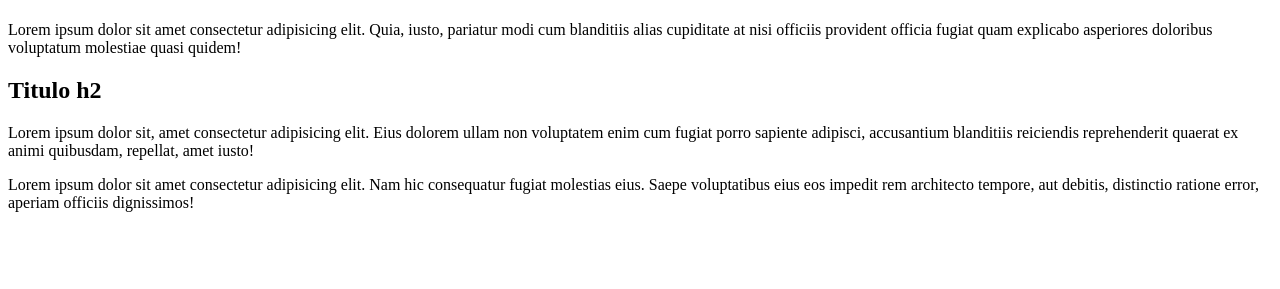
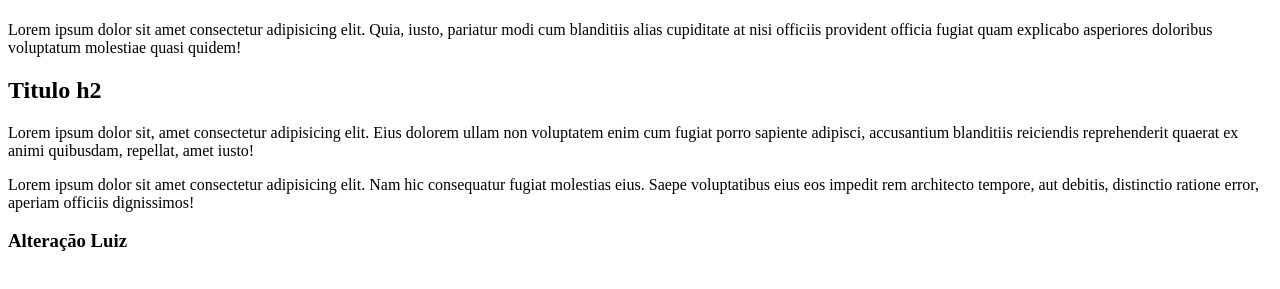
Before and after one commit to douglasadones/git_e_github, a plain HTML site: page index.html in a window 1280 px wide. Shown: the part 59-348 px from the top of the page. Drawn offline with Linux system fonts and the light colour scheme.

Commit message:
minha alteracao

```diff
--- a/index.html
+++ b/index.html
@@ -14,5 +14,7 @@
     <p>Lorem ipsum dolor sit, amet consectetur adipisicing elit. Eius dolorem ullam non voluptatem enim cum fugiat porro sapiente adipisci, accusantium blanditiis reiciendis reprehenderit quaerat ex animi quibusdam, repellat, amet iusto!</p>
     <p>Lorem ipsum dolor sit amet consectetur adipisicing elit. Nam hic consequatur fugiat molestias eius. Saepe voluptatibus eius eos impedit rem architecto tempore, aut debitis, distinctio ratione error, aperiam officiis dignissimos!</p>
 
+    <h3>Alteração Luiz</h3>
+
 </body>
 </html>
```
